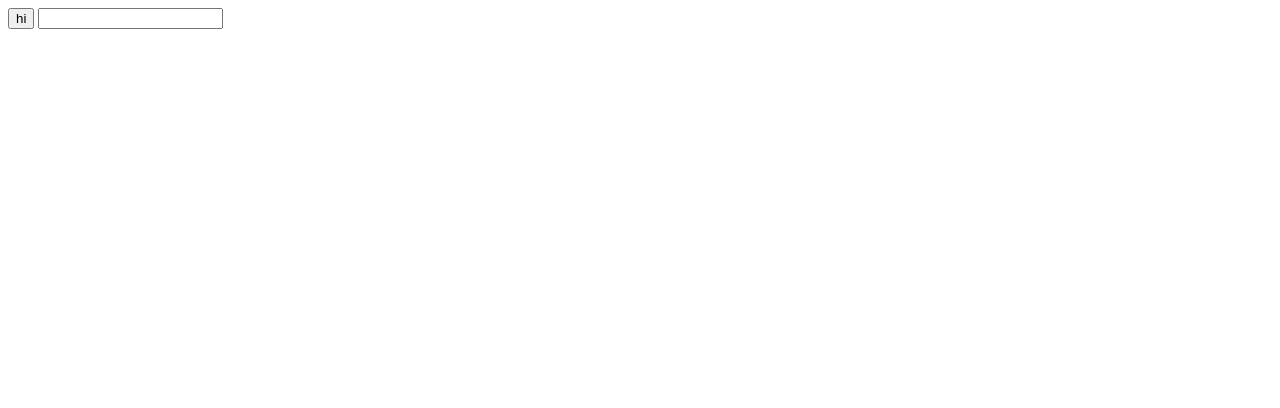
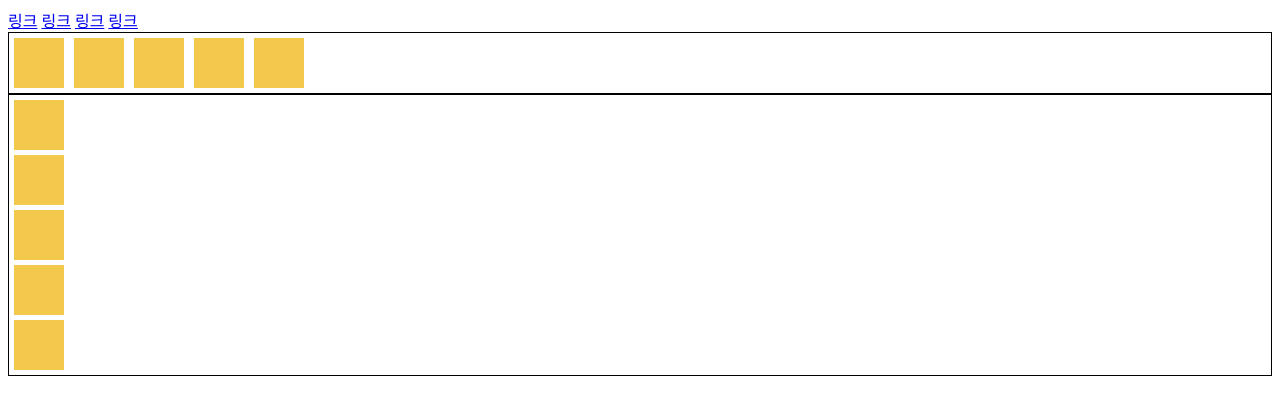
Before and after one commit to yeopto/practice, a plain HTML site: page web/web2/ex1.html in a window 1280 px wide. Drawn offline with Linux system fonts and the light colour scheme.

Commit message:
백업용

```diff
--- a/web/web2/ex1.html
+++ b/web/web2/ex1.html
@@ -5,9 +5,46 @@
   <meta http-equiv="X-UA-Compatible" content="IE=edge">
   <meta name="viewport" content="width=device-width, initial-scale=1.0">
   <title>Document</title>
+  <style>
+    .flex_container {
+      border:1px solid black;
+      display:flex;
+    }
+    .flex_item {
+      margin:5px;
+      width:50px;
+      height:50px;
+      background-color:#f2c94c;
+    }
+    .flex_container2 {
+      border:1px solid black;
+    }
+    .flex_item2 {
+      margin:5px;
+      width:50px;
+      height:50px;
+      background-color:#f2c94c;
+    }
+  </style>
 </head>
 <body>
-  <input type="button" value="hi" onclick="alert('hi')">
-  <input type="text" onchange="alert('changed')">
-</body>
+  <a href="#">링크</a>
+  <a href="#">링크</a>
+  <a href="#">링크</a>
+  <a href="#">링크</a>
+  <div class="flex_container">
+    <div class="flex_item"></div>
+    <div class="flex_item"></div>
+    <div class="flex_item"></div>
+    <div class="flex_item"></div>
+    <div class="flex_item"></div>
+  </div>
+  <div class="flex_container2">
+    <div class="flex_item2"></div>
+    <div class="flex_item2"></div>
+    <div class="flex_item2"></div>
+    <div class="flex_item2"></div>
+    <div class="flex_item2"></div>
+  </div>
+  </body>
 </html>
```
